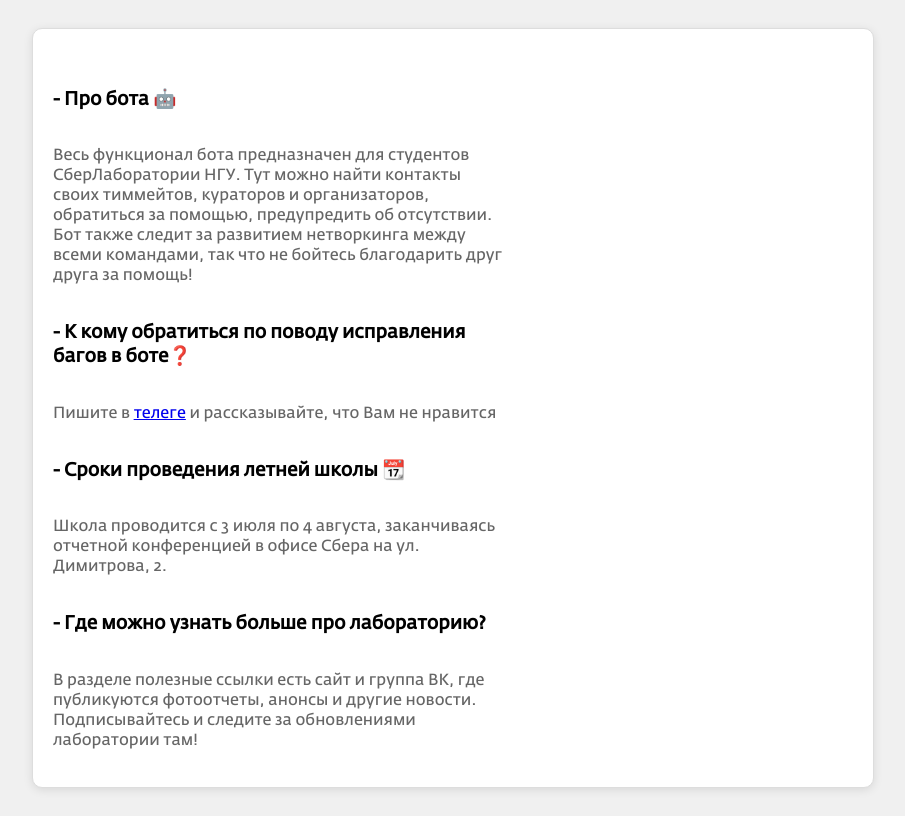
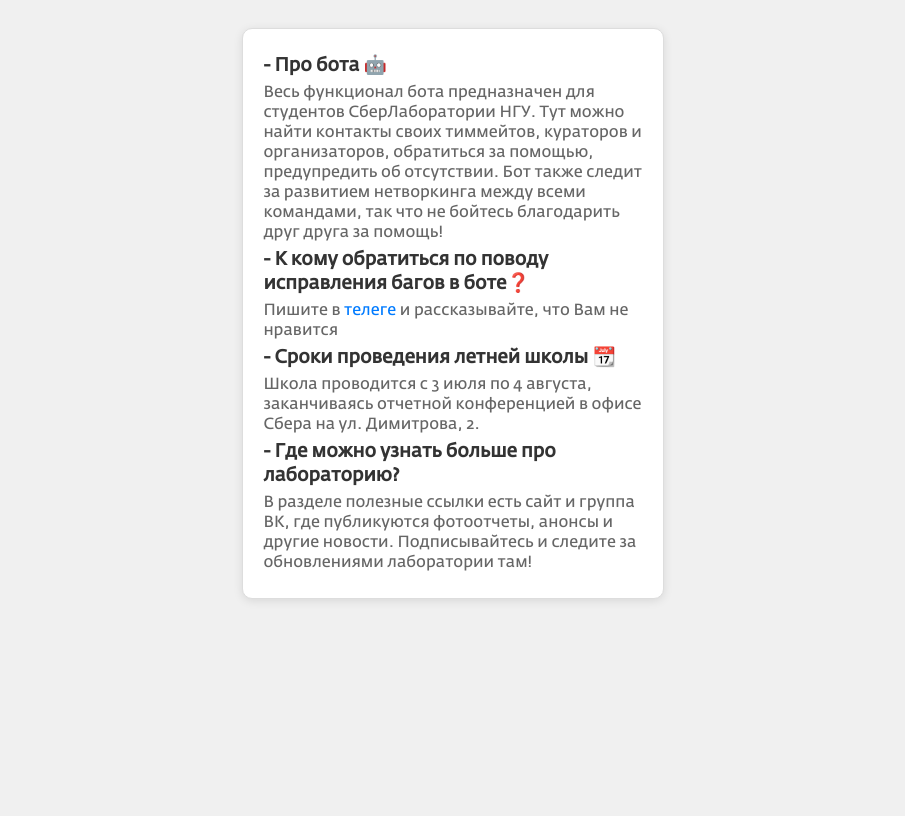
Before and after one commit to savilovaae/savilovaae.github.io, a plain HTML site: page index.html in a window 1280 px wide. Shown: the whole page, without its empty margins (187-1092 px from the left). Drawn offline with Linux system fonts and the light colour scheme.

Commit message:
Update styles.css

```diff
--- a/styles.css
+++ b/styles.css
@@ -21,7 +21,7 @@ body {
     padding: 20px;
     border: 1px solid #ddd;
     border-radius: 10px;
-    width: 90%;
+    width: 30%;
     max-width: 800px;
     background-color: white;
     box-shadow: 0px 2px 10px rgba(0,0,0,0.1);
@@ -42,19 +42,20 @@ body {
     display: flex;
     flex-direction: column;
     justify-content: flex-start; /* обновлено это свойство */
-    max-width: 450px;
-    margin-top: 20px;
+    max-width: 600px;
+    margin-top: 5px;
 }
 
-.person-block h2 {
+.person-block h3 {
     margin: 0;
-	text-align: center;
+    text-align: left;
     color: #333;
 }
 
 .person-block p {
     text-align: left;
     color: #666;
+    margin: 5px 0; /* добавлено свойство для устранения лишних отступов */
 }
 
 @media only screen and (max-width: 600px) {
@@ -72,3 +73,26 @@ body {
         margin-top: 20px;
     }
 }
+
+a {
+    text-decoration: none;
+    color: #007bff;
+    transition: color 0.2s;
+}
+
+a:hover {
+    color: #ff0000
+}
+
+a:active {
+    color: #00ff00
+}
+
+a:after {
+    /*content: "";*/
+    display: block;
+    width: 0;
+    height: 2px;
+    background-color: #007bff;
+    transition: width 0.2s;
+}
```
